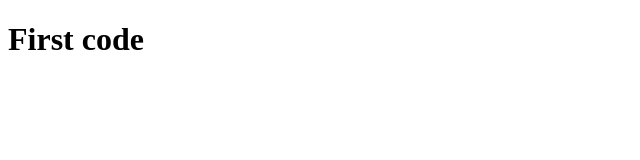
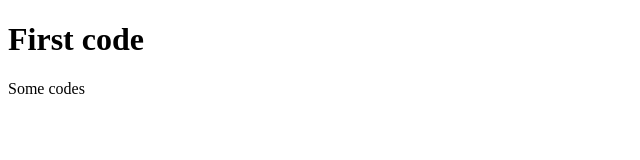
Before and after one commit to Muhammed281013/gloabalinit, a plain HTML site: page index.html in a window 1280 px wide. Shown: the full height of the page, 0-640 px from the left. Drawn offline with Linux system fonts and the light colour scheme.

Commit message:
some code added

```diff
--- a/index.html
+++ b/index.html
@@ -7,5 +7,7 @@
 </head>
 <body>
     <h1>First code</h1>
+    <p>Some codes</p>
+
 </body>
 </html>
```
